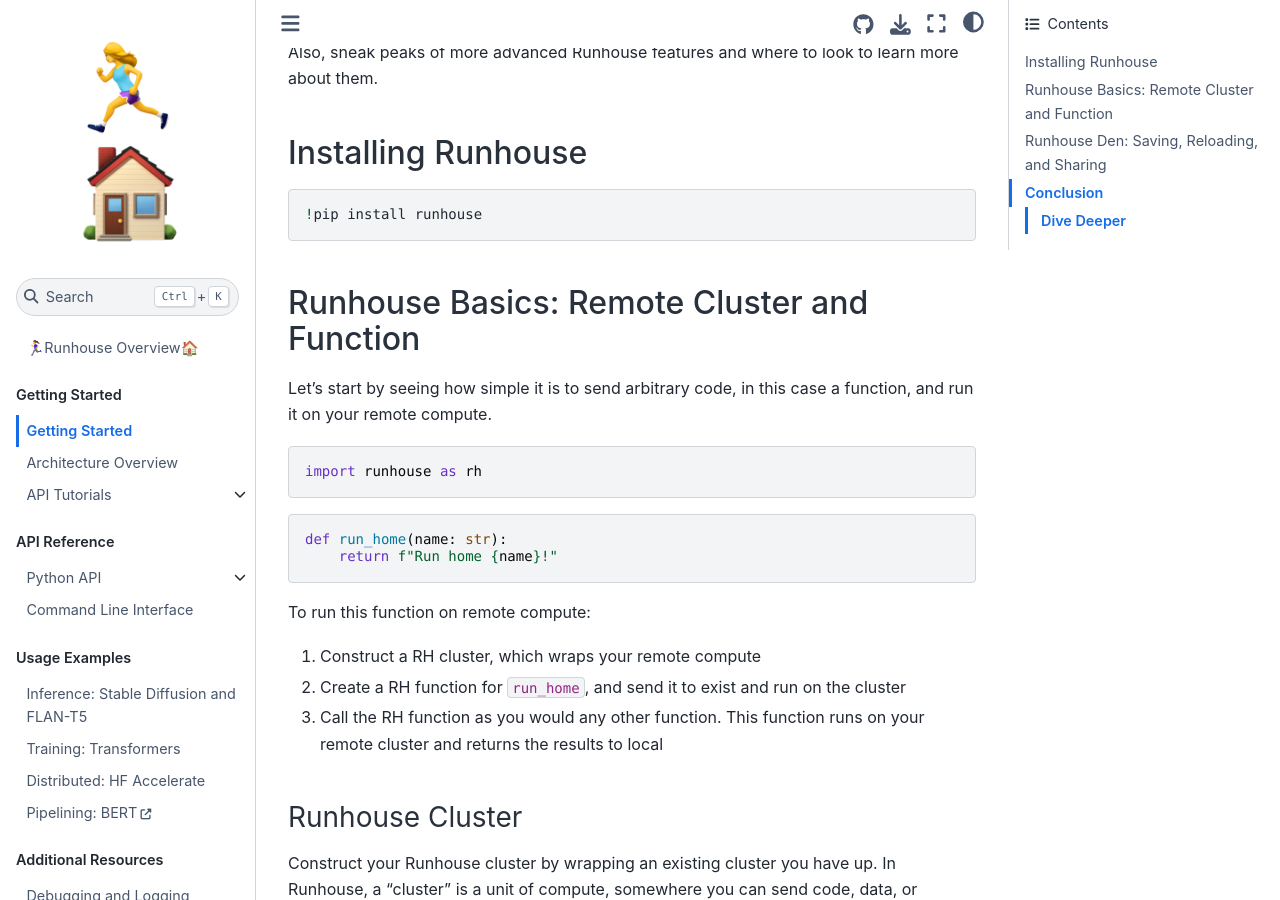
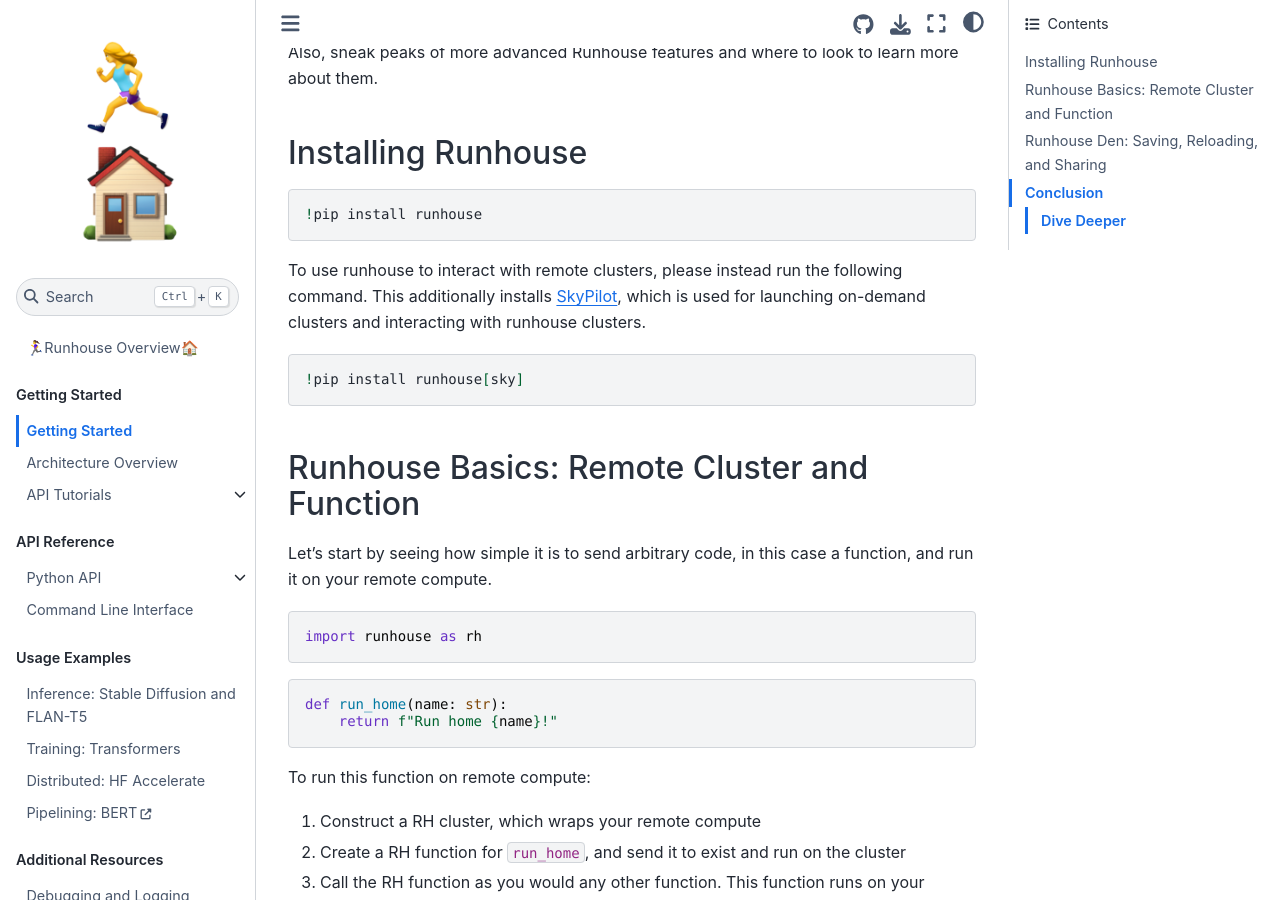
Before and after one commit to run-house/runhouse, a Sphinx documentation site: the page built from docs/tutorials/api/quick_start.rst, in a window 1280 px wide and 900 px high, scrolled down 360 px. Built offline with Sphinx 7.4.7 and the Sphinx Book theme 1.1.4, drawn with Linux system fonts in a browser that asks for light colours.

Commit message:
update docs with deps

```diff
--- a/docs/tutorials/api/compute.rst
+++ b/docs/tutorials/api/compute.rst
@@ -21,7 +21,7 @@
 
 .. code:: ipython3
 
-    !pip install runhouse
+    !pip install runhouse[sky]
 
 .. code:: ipython3
 
--- a/docs/tutorials/api/quick_start.rst
+++ b/docs/tutorials/api/quick_start.rst
@@ -26,6 +26,15 @@
 .. code:: ipython3
 
     !pip install runhouse
+
+To use runhouse to interact with remote clusters, please instead run the
+following command. This additionally installs
+`SkyPilot <https://github.com/skypilot-org/skypilot>`__, which is used
+for launching on-demand clusters and interacting with runhouse clusters.
+
+.. code:: ipython3
+
+    !pip install runhouse[sky]
 
 Runhouse Basics: Remote Cluster and Function
 --------------------------------------------
--- a/docs/tutorials/examples/distributed.rst
+++ b/docs/tutorials/examples/distributed.rst
@@ -24,7 +24,7 @@
 .. code:: ipython3
 
     !pip install accelerate
-    !pip install runhouse
+    !pip install runhouse[sky]
 
 .. code:: ipython3
 
--- a/docs/tutorials/examples/inference.rst
+++ b/docs/tutorials/examples/inference.rst
@@ -33,7 +33,7 @@
 
 .. code:: ipython3
 
-    !pip install runhouse
+    !pip install runhouse[sky]
 
 .. code:: ipython3
 
--- a/docs/tutorials/examples/training.rst
+++ b/docs/tutorials/examples/training.rst
@@ -29,7 +29,7 @@
 
 .. code:: ipython3
 
-    !pip install runhouse
+    !pip install runhouse[sky]
 
 .. code:: ipython3
 
```
Also changed, not shown: setup.py (+11 -4 lines), docs/notebooks/api/compute.ipynb, docs/notebooks/api/quick_start.ipynb, docs/notebooks/examples/distributed.ipynb, docs/notebooks/examples/training.ipynb.
